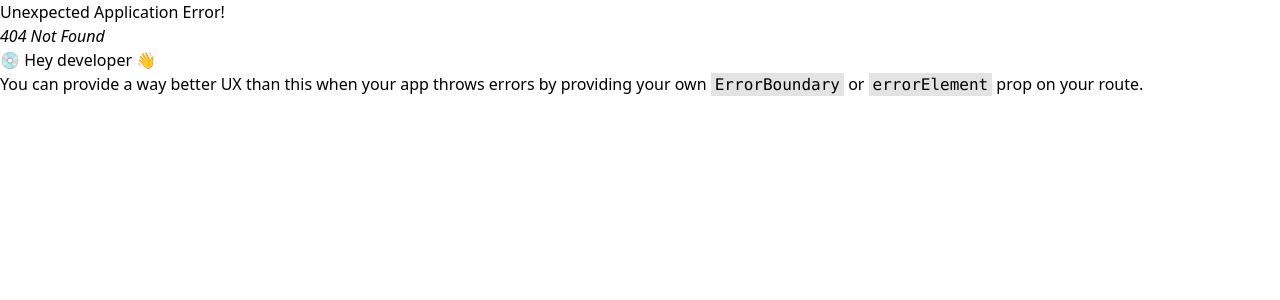
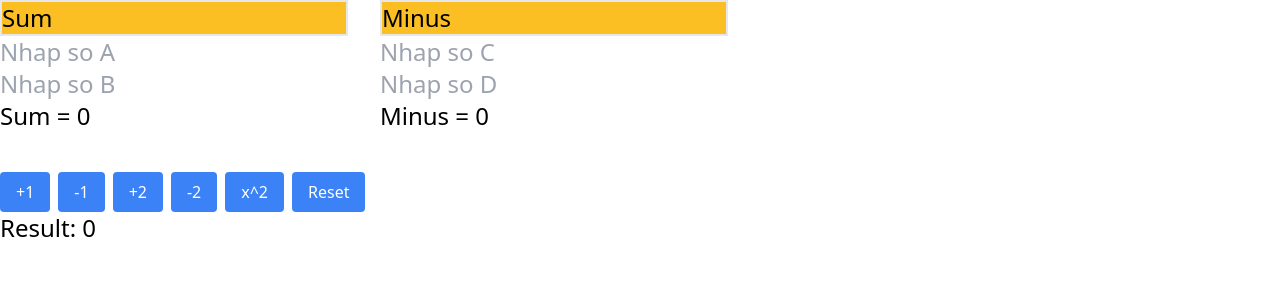
Before and after one commit to ducmannh/vti-class, a React (Vite) app: page /bai-tap in a window 1280 px wide. Before the commit this address had no page. Shown: the top 300 px of the page. Built offline with nearby package versions, Linux system fonts and the light colour scheme.

Commit message:
useMemo,useCallback,useReducer

```diff
--- /dev/null
+++ b/src/components/BaiTap.tsx
@@ -0,0 +1,182 @@
+/* eslint-disable @typescript-eslint/no-explicit-any */
+import React from "react";
+
+const initialReducer = {
+  data: 0,
+};
+
+const todoReducer = (state: any, action: { type: string; payload: any }) => {
+  switch (action.type) {
+    case "PLUS_ONE":
+      return { ...state, data: action.payload + 1 };
+    case "PLUS_TWO":
+      return { ...state, data: action.payload + 2 };
+    case "MINUS_ONE":
+      return { ...state, data: action.payload - 1 };
+    case "MINUS_TWO":
+      return { ...state, data: action.payload - 2 };
+    case "SQUARE":
+      return { ...state, data: action.payload * action.payload };
+    case "RESET":
+      return { ...state, data: 0 };
+    default:
+      return state;
+  }
+};
+
+const BaiTap = () => {
+  const [numberA, setNumberA] = React.useState<number>(0);
+  const [numberB, setNumberB] = React.useState<number>(0);
+  const [numberC, setNumberC] = React.useState<number>(0);
+  const [numberD, setNumberD] = React.useState<number>(0);
+
+  const sum = React.useMemo(() => {
+    console.log("sum");
+    return Number(numberA) + Number(numberB);
+  }, [numberA, numberB]);
+
+  const minus = React.useMemo(() => {
+    console.log("minus");
+    return Number(numberC) - Number(numberD);
+  }, [numberC, numberD]);
+
+  // const sum1 = (numberA: number, numberB: number) => {
+  //   console.log("sum");
+  //   return Number(numberA) + Number(numberB);
+  // };
+
+  // const minus1 = (numberC: number, numberD: number) => {
+  //   console.log("minus");
+  //   return Number(numberC) - Number(numberD);
+  // };
+
+  const [states, dispatch] = React.useReducer(todoReducer, initialReducer);
+
+  const handlePlusOne = () => {
+    dispatch({
+      type: "PLUS_ONE",
+      payload: states.data,
+    });
+  };
+
+  const handlePlusTwo = () => {
+    dispatch({
+      type: "PLUS_TWO",
+      payload: states.data,
+    });
+  };
+
+  const handleMinusOne = () => {
+    dispatch({
+      type: "MINUS_ONE",
+      payload: states.data,
+    });
+  };
+
+  const handleMinusTwo = () => {
+    dispatch({
+      type: "MINUS_TWO",
+      payload: states.data,
+    });
+  };
+
+  const handleSquare = () => {
+    dispatch({
+      type: "SQUARE",
+      payload: states.data,
+    });
+  };
+
+  const handleReset = () => {
+    dispatch({
+      type: "RESET",
+      payload: states.data,
+    });
+  };
+
+  return (
+    <>
+      {/* useMemo */}
+      <div className="flex text-2xl">
+        <div className="mr-8">
+          <div className="border-2 bg-amber-400">Sum</div>
+          <input
+            type="number"
+            placeholder="Nhap so A"
+            onChange={(e: any) => setNumberA(e.target.value)}
+          />
+          <br />
+          <input
+            type="number"
+            placeholder="Nhap so B"
+            onChange={(e: any) => setNumberB(e.target.value)}
+          />
+          <br />
+          <div>Sum = {sum}</div>
+          {/* <div>Sum = {sum1(numberA, numberB)}</div> */}
+        </div>
+
+        <div>
+          <div className="border-2 bg-amber-400">Minus</div>
+          <input
+            type="number"
+            placeholder="Nhap so C"
+            onChange={(e: any) => setNumberC(e.target.value)}
+          />
+          <br />
+          <input
+            type="number"
+            placeholder="Nhap so D"
+            onChange={(e: any) => setNumberD(e.target.value)}
+          />
+          <br />
+          <div>Minus = {minus}</div>
+          {/* <div>Minus = {minus1(numberC, numberD)}</div> */}
+        </div>
+      </div>
+
+      {/* useReducer */}
+      <div className="mt-10">
+        <button
+          onClick={handlePlusOne}
+          className="bg-blue-500 text-white px-4 py-2 rounded cursor-pointer mr-2"
+        >
+          +1
+        </button>
+        <button
+          onClick={handleMinusOne}
+          className="bg-blue-500 text-white px-4 py-2 rounded cursor-pointer mr-2"
+        >
+          -1
+        </button>
+        <button
+          onClick={handlePlusTwo}
+          className="bg-blue-500 text-white px-4 py-2 rounded cursor-pointer mr-2"
+        >
+          +2
+        </button>
+        <button
+          onClick={handleMinusTwo}
+          className="bg-blue-500 text-white px-4 py-2 rounded cursor-pointer mr-2"
+        >
+          -2
+        </button>
+        <button
+          onClick={handleSquare}
+          className="bg-blue-500 text-white px-4 py-2 rounded cursor-pointer mr-2"
+        >
+          x^2
+        </button>
+        <button
+          onClick={handleReset}
+          className="bg-blue-500 text-white px-4 py-2 rounded cursor-pointer mr-2"
+        >
+          Reset
+        </button>
+        <div className="text-2xl">Result: {states.data}</div>
+      </div>
+    </>
+  );
+};
+
+export default BaiTap;
--- a/src/hooks/useTimeOut.ts
+++ b/src/hooks/useTimeOut.ts
@@ -14,7 +14,7 @@ export const useTimeOut = () => {
 
       timeoutId = setTimeout(() => {
         setTimeOut(true);
-      }, 5000);
+      }, 500000);
     };
 
     const handleActivity = () => {
```
Also changed, not shown: src/App.tsx (+6 -1 lines).
